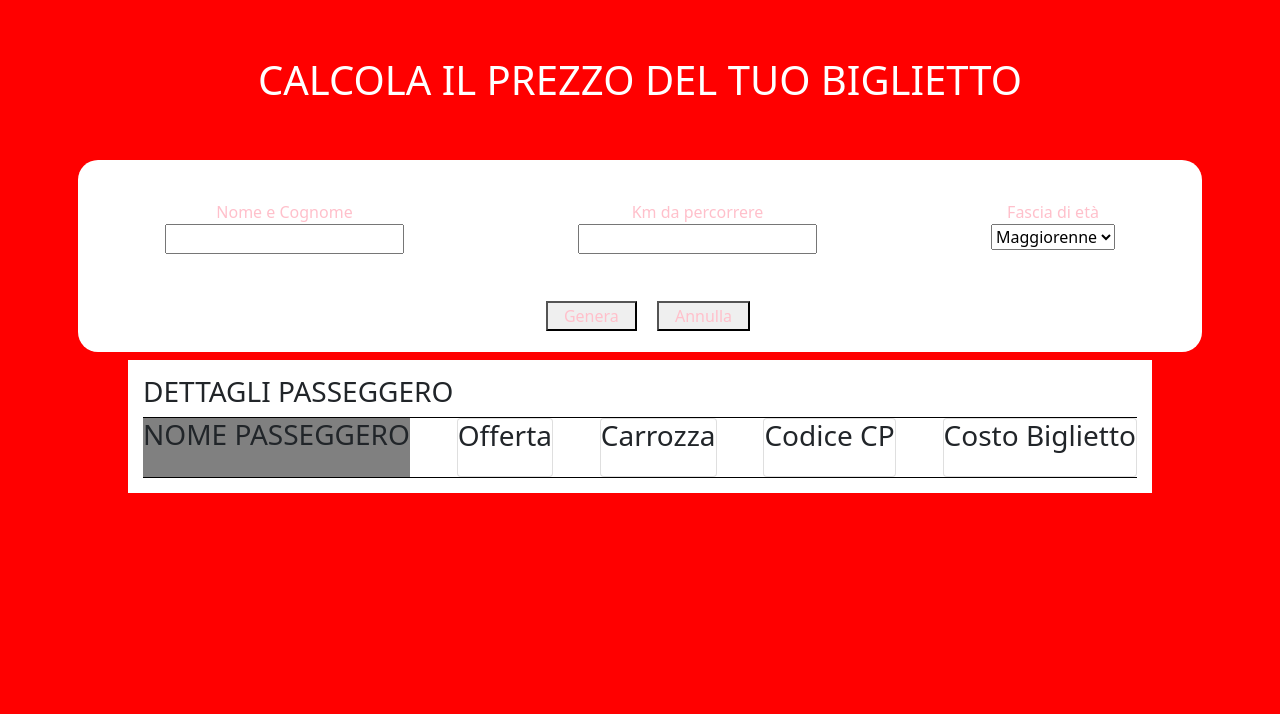
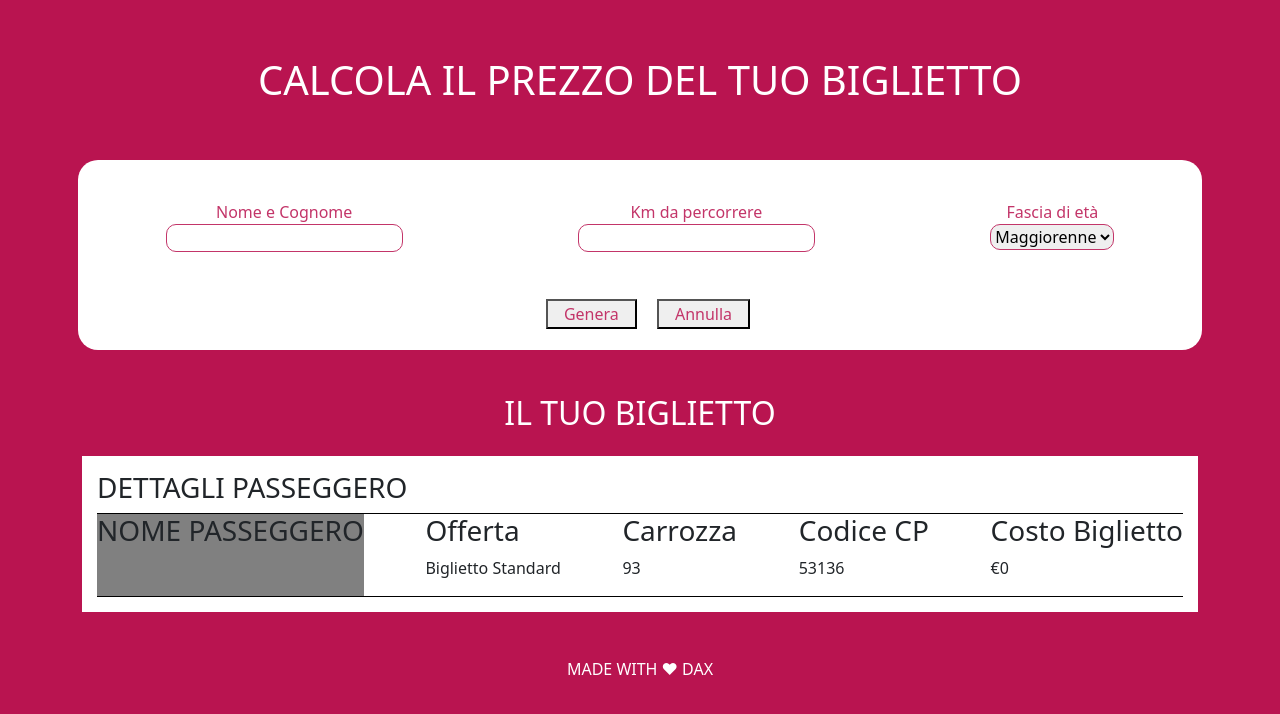
Before and after one commit to Dax2976/js-biglietto-treno-form, a plain HTML site: page index.html in a window 1280 px wide. Both pictures are taken after a click on the button "Genera". Drawn offline with nearby package versions, Linux system fonts and the light colour scheme.

Commit message:
final commit + made with love dax

```diff
--- a/index.html
+++ b/index.html
@@ -1,5 +1,5 @@
 <!DOCTYPE html>
-<html lang="en">
+<div lang="en">
 <head>
     <meta charset="UTF-8">
     <meta http-equiv="X-UA-Compatible" content="IE=edge">
@@ -8,7 +8,6 @@
     <link href="https://cdn.jsdelivr.net/npm/bootstrap@5.1.3/dist/css/bootstrap.min.css" rel="stylesheet" integrity="sha384-1BmE4kWBq78iYhFldvKuhfTAU6auU8tT94WrHftjDbrCEXSU1oBoqyl2QvZ6jIW3" crossorigin="anonymous">
     <link rel="stylesheet" href="./js/css/style.css">
 </head>
-<body>
     <div class="container p-2">
         <h1 class="text-center text-uppercase text-white py-5 px-2">
             Calcola il prezzo del tuo biglietto
@@ -52,7 +51,6 @@
     </div>
     <div class="containerDisnone" id="Dnone">
         <h2 class="text-white text-center text-uppercase py-3">il tuo biglietto</h2>
-    </div>
         <div class="genTicket">
             <h3 class="text-uppercase">dettagli passeggero</h3>
             <div class="infoTicket d-flex">
@@ -78,6 +76,9 @@
                 </div>
             </div>
         </div>
+        <h6 class="text-uppercase text-white text-center p-5">Made with &hearts; dax</h6>
+    </div>
+
 
     <script src="./js/main.js"></script>
 </body>
--- a/js/css/style.css
+++ b/js/css/style.css
@@ -1,5 +1,14 @@
+:root{
+    --bg_pinkred: rgba(185, 20, 80, 1);
+    --text: rgba(195, 53, 105, 1);
+
+}
+
+
+
+
 body{
-    background-color: red;
+    background-color:var(--bg_pinkred);
 }
 
 .mainContent{
@@ -12,9 +21,13 @@ body{
     padding: 40px 0;
     justify-content: space-around;
 }
+input , select{
+    border: 1px solid var(--text);
+    border-radius: 10px;
 
+}
 .pink{
-    color: pink;
+    color:  var(--text);
 
 }
 
@@ -27,7 +40,7 @@ body{
 
 .genTicket{
     background-color: white;
-    width: 80%;
+    width: 90%;
     margin: auto;
     padding: 15px;
 }
@@ -45,11 +58,16 @@ body{
 .containerDisnone{
     display: none;
     padding: 20px;
-    padding-bottom: 60px;
+    padding-bottom: 60px;;
 }
 
 .card{
     display: flex;
     flex-direction: column;
     justify-content: space-around;
+    border: none;
 }
+
+.dBlock{
+    display: block;
+}
--- a/js/main.js
+++ b/js/main.js
@@ -2,8 +2,9 @@
 
 let km = document.getElementById('kmInput')
 let nome = document.getElementById('nomeInput')
-let age = document.getElementById('ageLista')
+let eta = document.getElementById('ageList')
 let btngenera = document.getElementById('genera')
+let display = document.getElementById('Dnone')
 
 
 // inizio calcoli
@@ -11,19 +12,37 @@ let btngenera = document.getElementById('genera')
 btngenera.addEventListener('click',function(){
     nome = nome.value
     km = km.value
-    age = age.value
+    eta = eta.value
 
 
     let costoTreno = 0.21
     let bigliettoIntero = km*costoTreno
-    let scontoMinori = costoTreno - (costoTreno*0.2)
-    let scontoOver = costoTreno - (costoTreno*0.4)
+    let scontoMinori = bigliettoIntero - (bigliettoIntero*0.2)
+    let scontoOver = bigliettoIntero - (bigliettoIntero*0.4)
 
     let prezzoGiovani = bigliettoIntero - scontoMinori
     let prezzoOver = bigliettoIntero - scontoOver
 
-    bigliettoIntero = Math.round(bigliettoIntero * 10) / 10;
-    prezzoGiovani= Math.round(prezzoGiovani * 10) / 10;
-    prezzoOver = Math.round(prezzoOver * 10) / 10;
+    bigliettoIntero = Math.round(bigliettoIntero * 10) / 10
+    prezzoGiovani= Math.round(prezzoGiovani * 10) / 10
+    prezzoOver = Math.round(prezzoOver * 10) / 10
 
+    // console.log(typeof (scontoOver))
+    display.classList.add('dBlock')
+
+    document.getElementById('nomeUtente').innerHTML = nome
+
+    if(eta == "maggiorenne") {
+        document.getElementById("offerta").innerHTML = `Biglietto Standard`
+        document.getElementById("ticketPrice").innerHTML = `€${bigliettoIntero}`
+    } else if(eta == "minorenne"){
+        document.getElementById("offerta").innerHTML = `Biglietto Minori`
+        document.getElementById("ticketPrice").innerHTML = `€${scontoMinori}`
+    } else{eta == "over65"
+        document.getElementById("offerta").innerHTML = `Biglietto Anziani`
+        document.getElementById("ticketPrice").innerHTML = `€${scontoOver}`
+    }
+
+    document.getElementById('carrozza').innerHTML = Math.floor(Math.random() * 100)
+    document.getElementById('codeCp').innerHTML = Math.floor(Math.random() * 100000)
 })
```
Lines whose indentation alone changed are shown as unchanged.
